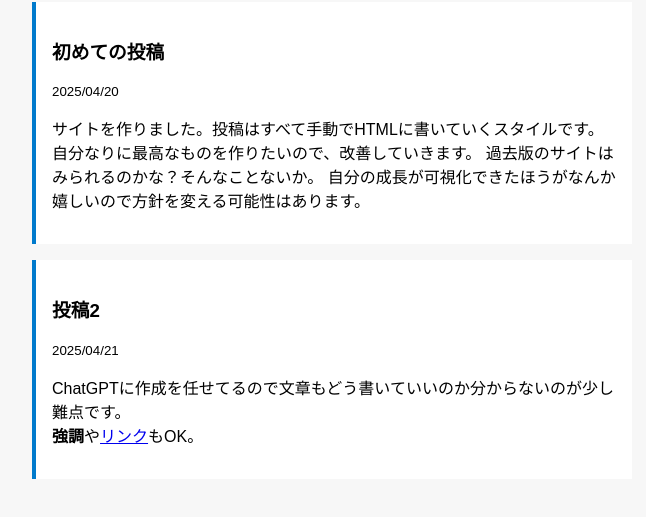
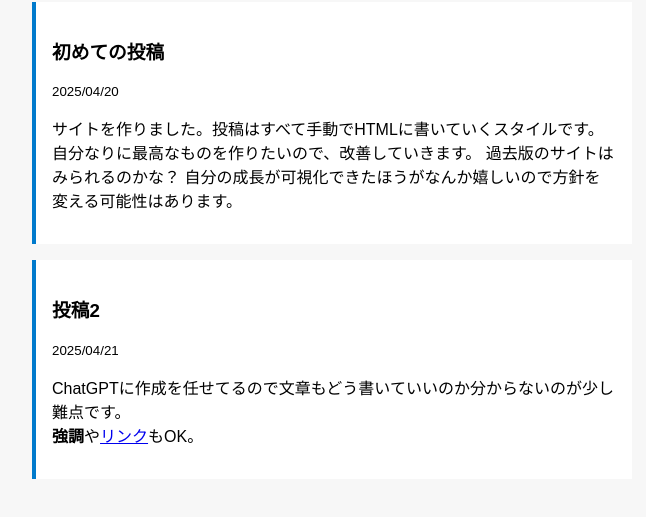
Before and after one commit to Weakest989/my_site, a plain HTML site: page index.html in a window 1280 px wide. Shown: the part 135-652 px from the top of the page, without its empty margins (308-954 px from the left). Drawn offline with Linux system fonts and the light colour scheme.

Commit message:
Update index.html

```diff
--- a/index.html
+++ b/index.html
@@ -14,7 +14,7 @@
     <p>
       サイトを作りました。投稿はすべて手動でHTMLに書いていくスタイルです。<br>
       自分なりに最高なものを作りたいので、改善していきます。
-      過去版のサイトはみられるのかな？そんなことないか。
+      過去版のサイトはみられるのかな？
       自分の成長が可視化できたほうがなんか嬉しいので方針を変える可能性はあります。
     </p>
   </div>
```
